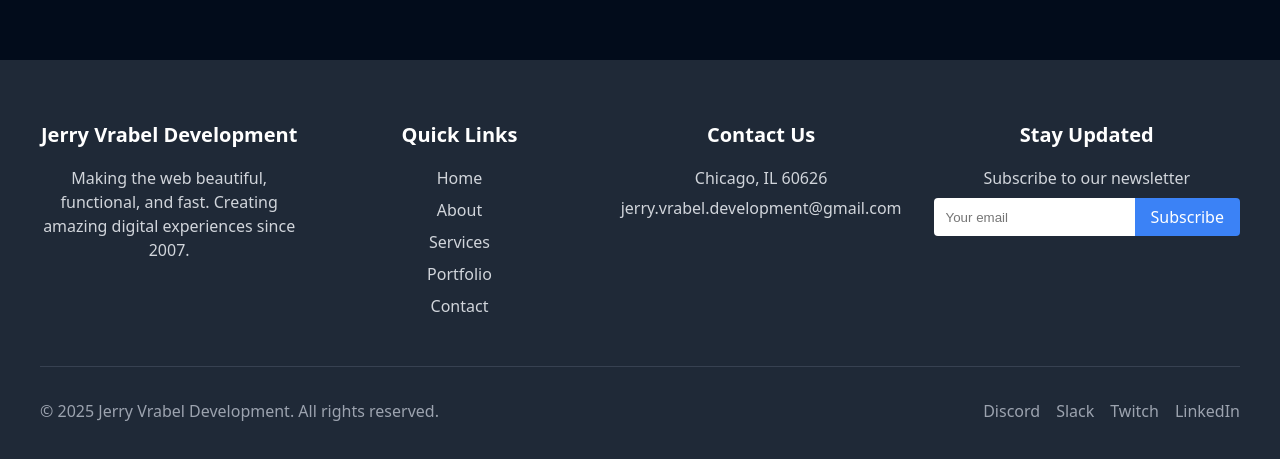
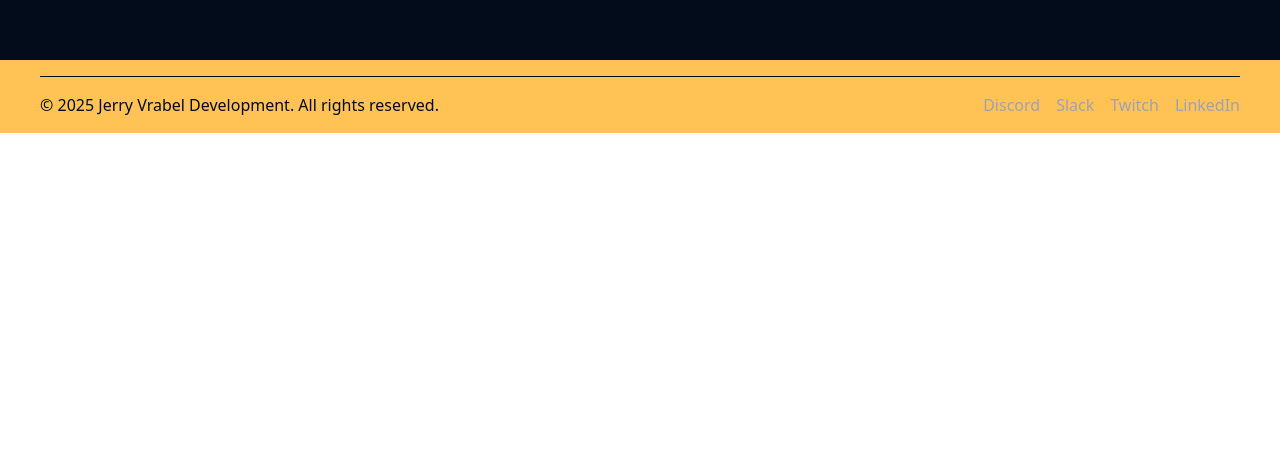
Before and after one commit to jerry-vrabel-development/jerry.vrabel.development, a React (Vite) app: page / in a window 1280 px wide. Shown: the part 4190-4649 px from the top of the page. After the commit the page ends 4323 px from the top, so only its background shows below. Built offline with nearby package versions, Linux system fonts and the light colour scheme.

Commit message:
refractored component and style

```diff
--- a/src/components/Footer/Footer.css
+++ b/src/components/Footer/Footer.css
@@ -3,7 +3,7 @@
 /* Main footer container */
 .footer {
   width: 100%;
-  background-color: #1f2937;
+  background-color: #ffa500aa;
   color: #fff;
   position: relative;
   bottom: 0;
@@ -15,19 +15,7 @@
 .footer-container {
   max-width: 1200px;
   margin: 0 auto;
-  padding: 2.5rem 1rem;
-}
-
-.footer-grid {
-  display: grid;
-  grid-template-columns: repeat(1, 1fr);
-  gap: 2rem;
-}
-
-@media (min-width: 768px) {
-  .footer-grid {
-    grid-template-columns: repeat(4, 1fr);
-  }
+  padding: 1rem 1rem;
 }
 
 /* Section styling */
@@ -35,90 +23,11 @@
   margin-bottom: 1rem;
 }
 
-.footer-heading {
-  font-size: 1.25rem;
-  font-weight: 700;
-  margin-bottom: 1rem;
-  position: relative;
-  color: #ffffff;
-}
-
-.footer-text {
-  color: #d1d5db;
-  line-height: 1.5;
-  margin-bottom: 0.5rem;
-}
-
-/* Footer links section */
-.footer-links {
-  list-style: none;
-  padding: 0;
-  margin: 0;
-  display: flex;
-  flex-direction: column;
-  gap: 0.5rem;
-}
-
-.footer-link {
-  color: #d1d5db;
-  text-decoration: none;
-  transition: color 0.2s ease;
-}
-
-.footer-link:hover {
-  color: #ffffff;
-}
-
-/* Contact information section */
-.footer-contact {
-  line-height: 1.6;
-  color: #d1d5db;
-  font-style: normal;
-}
-
-.footer-contact p {
-  margin: 0.25rem 0;
-}
-
-/* Newsletter form */
-.newsletter-form {
-  display: flex;
-  margin-top: 0.5rem;
-}
-
-.newsletter-input {
-  flex-grow: 1;
-  padding: 0.5rem 0.75rem;
-  border: none;
-  border-radius: 0.25rem 0 0 0.25rem;
-  outline: none;
-  color: #111827;
-}
-
-.newsletter-button {
-  background-color: #3b82f6;
-  color: white;
-  font-weight: 500;
-  padding: 0.5rem 1rem;
-  border: none;
-  border-radius: 0 0.25rem 0.25rem 0;
-  cursor: pointer;
-  transition: background-color 0.2s ease, transform 0.1s ease;
-}
-
-.newsletter-button:hover {
-  background-color: #2563eb;
-}
-
-.newsletter-button:active {
-  transform: scale(0.95);
-}
-
 /* Footer bottom section with copyright and social links */
 .footer-bottom {
-  margin-top: 2rem;
-  padding-top: 2rem;
-  border-top: 1px solid #374151;
+
+  padding-top: 1rem;
+  border-top: 1px solid #020c1b;
   display: flex;
   justify-content: space-between;
   align-items: center;
@@ -126,7 +35,7 @@
 }
 
 .footer-copyright {
-  color: #9ca3af;
+  color: #020c1b;
   margin: 0;
 }
 
@@ -150,7 +59,7 @@
 }
 
 .social-link:hover {
-  color: #ffffff;
+  color: #020c1b;
 }
 
 /* Page layout utilities to ensure footer is at bottom */
--- a/src/components/Footer/Footer.tsx
+++ b/src/components/Footer/Footer.tsx
@@ -6,7 +6,7 @@ interface FooterProps {
   companyName?: string;
 }
 
-const Footer: React.FC<FooterProps> = ({ companyName = "Awesome Company" }) => {
+const Footer: React.FC<FooterProps> = ({ companyName = "Jerry Vrabel Development" }) => {
   const currentYear = new Date().getFullYear();
 
   // Animation variants
@@ -45,70 +45,6 @@ const Footer: React.FC<FooterProps> = ({ companyName = "Awesome Company" }) => {
       variants={containerVariants}
     >
       <div className="footer-container">
-        <div className="footer-grid">
-          {/* Company Info Section */}
-          <motion.div className="footer-section" variants={itemVariants}>
-            <motion.h3 className="footer-heading" whileHover={hoverScale}>
-              {companyName}
-            </motion.h3>
-            <p className="footer-text">
-              Making the web beautiful, functional, and fast. Creating amazing digital experiences since 2007.
-            </p>
-          </motion.div>
-
-          {/* Links Section */}
-          <motion.div className="footer-section" variants={itemVariants}>
-            <motion.h3 className="footer-heading" whileHover={hoverScale}>
-              Quick Links
-            </motion.h3>
-            <ul className="footer-links">
-              {["Home", "About", "Services", "Portfolio", "Contact"].map((item) => (
-                <motion.li key={item} whileHover={{ x: 5 }}>
-                  <a
-                    href={`#${item.toLowerCase()}`}
-                    className="footer-link"
-                  >
-                    {item}
-                  </a>
-                </motion.li>
-              ))}
-            </ul>
-          </motion.div>
-
-          {/* Contact Section */}
-          <motion.div className="footer-section" variants={itemVariants}>
-            <motion.h3 className="footer-heading" whileHover={hoverScale}>
-              Contact Us
-            </motion.h3>
-            <address className="footer-contact">
-              <p>Chicago, IL 60626</p>
-              <p>jerry.vrabel.development@gmail.com</p>
-            </address>
-          </motion.div>
-
-          {/* Newsletter Section */}
-          <motion.div className="footer-section" variants={itemVariants}>
-            <motion.h3 className="footer-heading" whileHover={hoverScale}>
-              Stay Updated
-            </motion.h3>
-            <p className="footer-text">Subscribe to our newsletter</p>
-            <div className="newsletter-form">
-              <input
-                type="email"
-                placeholder="Your email"
-                className="newsletter-input"
-              />
-              <motion.button
-                className="newsletter-button"
-                whileHover={{ backgroundColor: "#2563eb" }}
-                whileTap={{ scale: 0.95 }}
-              >
-                Subscribe
-              </motion.button>
-            </div>
-          </motion.div>
-        </div>
-
         {/* Social Links */}
         <motion.div
           className="footer-bottom"
```
